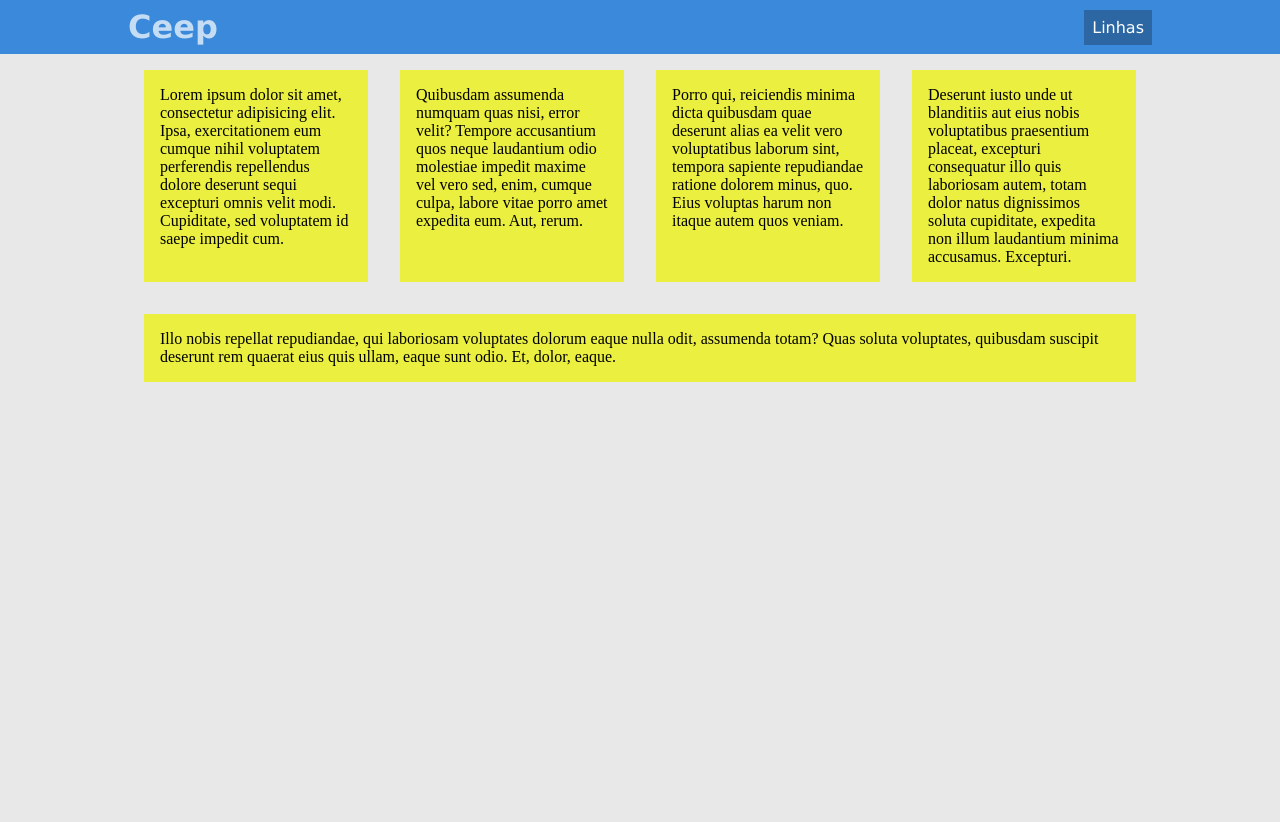
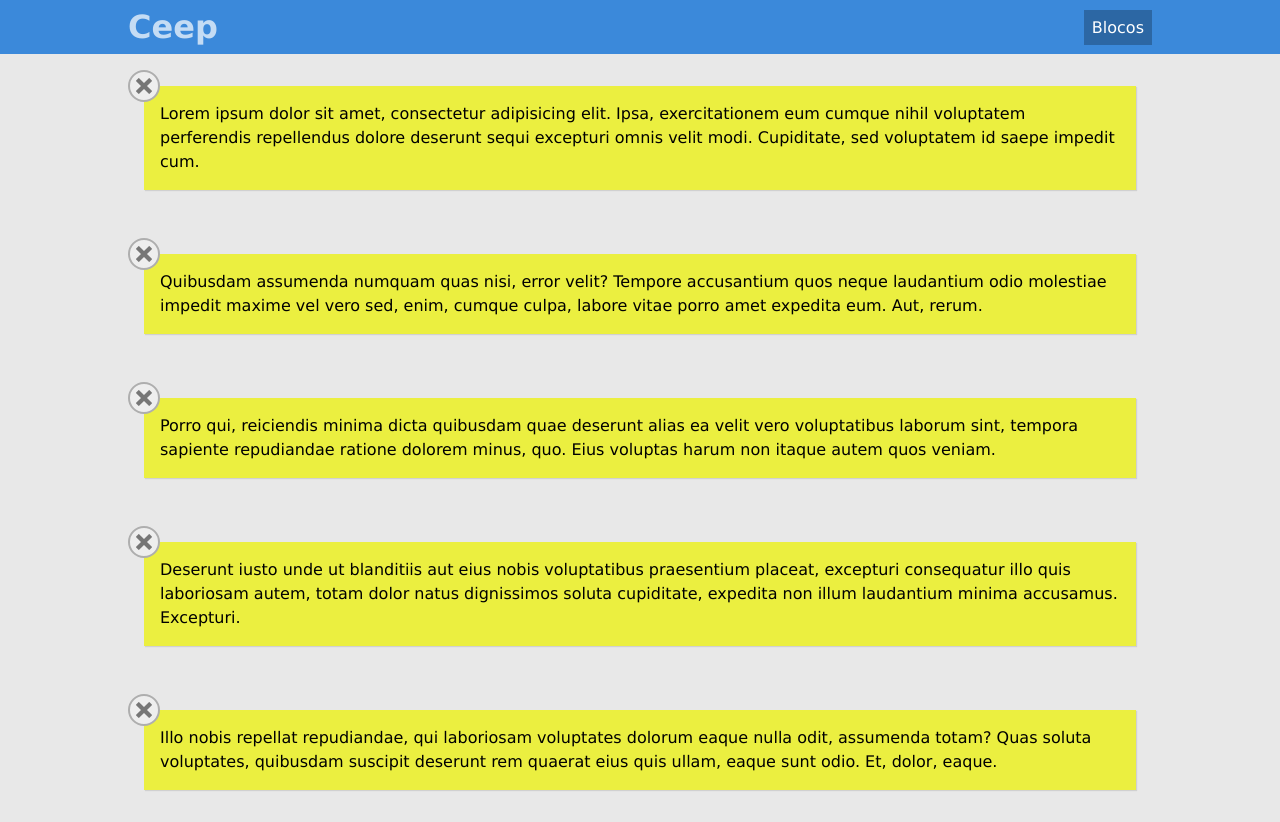
Before and after one commit to bombonato/wd47-jquery, a plain HTML site: page app/index.html in a window 1280 px wide. Both pictures are taken after a click on the button "Linhas". Before the commit the page ends 800 px from the top, so only its background shows below. Drawn offline with Linux system fonts and the light colour scheme.

Commit message:
Aula2 - Transicoes - dataSets - navegar DOM - navegacao parents - querySelector

```diff
--- /dev/null
+++ b/app/css/cartao.css
@@ -0,0 +1,25 @@
+.cartao {
+    margin: 32px 16px;
+    padding: 16px;
+    line-height: 1.5;
+    position: relative;
+    word-wrap: break-word;
+    font-family: "Lucida Grande", "Helvetica", "Arial", sans-serif;
+    background: #EBEF40;
+    box-shadow: 1px 1px 1px rgba(0, 0, 0, .1);
+}
+
+@media (min-width: 560px) {
+    .cartao {
+        flex-grow: 1;
+        display: inline-block;
+        text-align: left;
+        box-sizing: border-box;
+        vertical-align: top;
+    }
+}
+
+.cartao--some {
+    opacity: 0;
+    transition: 2s;
+}
--- /dev/null
+++ b/app/css/estilos.css
@@ -0,0 +1,70 @@
+* {
+    /*    margin entre a borda e os outros elementosda página*/
+    margin: 0;
+    /*    margin interna entre borda e elemento*/
+    padding: 0;
+}
+
+body {
+    background: #e8e8e8;
+}
+
+.cabecalho {
+    background: #3b89da;
+    /*    /margin interna entre borda e elemento*/
+    /*    padding: 16px;*/
+}
+
+.cartao {
+    background: #ebef40;
+    margin: 16px;
+    padding: 16px;
+    display: block;
+}
+
+.cartao--some {
+    opacity: 0;
+    transition: .2s ease-in;
+}
+
+#mudaLayout {
+    display: none;
+}
+
+
+/*depois do tam definido, ele tratará diferentemente.*/
+
+@media (min-width: 560px) {
+    .cartao {
+        display: inline-block;
+        width: 190px;
+        box-sizing: border-box;
+        /* para considerar todas as bordas no tamanho*/
+        text-align: left;
+        flex-grow: 1;
+        /* permite que o cartão de uma esticada se não couber na mesma linha */
+    }
+    .mural {
+        text-align: center;
+        display: flex;
+        flex-wrap: wrap;
+    }
+    .mural--linhas {
+        flex-direction: column;
+    }
+    .mural--linhas .cartao {
+        width: auto;
+    }
+    #mudaLayout {
+        display: inline-block;
+    }
+}
+
+.container {
+    /*    com 2 valores, 1o é top e bottom e 2o é left right*/
+    padding: 0 10%;
+}
+
+.mural {
+    /*    diplay: flex;*/
+}
--- /dev/null
+++ b/app/css/opcoesDoCartao.css
@@ -0,0 +1,38 @@
+.opcoesDoCartao {
+	font-size: 1rem;
+	position: absolute;
+	top: 0;
+	left: 0;
+	transform: translate(-1em, -50%);
+	white-space: nowrap;
+}
+
+.opcoesDoCartao-opcao {
+	display: inline-block;
+	vertical-align: middle;
+	font-size: 1em;
+	height: 2em;
+	width: 2em;
+	text-indent: -99999px;
+	text-align: center;
+	box-sizing: border-box;
+	border-radius: 50%;
+	border: 2px solid;
+	border-color: #AEAEAE;
+	background-color: #EEEEEE;
+	background-size: 1em 1em;
+	background-position: center center;
+	background-repeat: no-repeat;
+}
+
+.opcoesDoCartao-opcao + .opcoesDoCartao-opcao {
+	margin-left: .5em;
+}
+
+.opcoesDoCartao-remove {
+	background-image: url("../img/close.svg");
+}
+
+.opcoesDoCartao-edita {
+	background-image: url("../img/edit.svg");
+}
--- a/app/estilos.css
+++ /dev/null
@@ -1,62 +0,0 @@
-* {
-/*    margin entre a borda e os outros elementosda página*/
-    margin: 0;
-/*    margin interna entre borda e elemento*/
-    padding: 0;
-}
-body {
-     background: #e8e8e8;
-}
-
-.cabecalho {
-    background: #3b89da;
-/*    /margin interna entre borda e elemento*/
-/*    padding: 16px;*/
-}
-
-.cartao {
-    background: #ebef40;
-    margin: 16px;
-    padding: 16px;
-    display: block;
-
-}
-
-#mudaLayout {
-    display: none;
-}
-
-/*depois do tam definido, ele tratará diferentemente.*/
-@media (min-width: 560px) {
-    .cartao {
-        display: inline-block;
-        width: 190px;
-        box-sizing: border-box; /* para considerar todas as bordas no tamanho*/
-        text-align: left;
-        flex-grow: 1; /* permite que o cartão de uma esticada se não couber na mesma linha */
-    }
-    .mural {
-        text-align: center;
-        display: flex;
-        flex-wrap: wrap;
-    }
-
-    .mural--linhas {
-        flex-direction: column;
-    }
-    .mural--linhas .cartao {
-        width: auto;
-    }
-    #mudaLayout {
-        display: inline-block;
-    }
-}
-
-.container {
-/*    com 2 valores, 1o é top e bottom e 2o é left right*/
-    padding: 0 10%;
-}
-
-.mural {
-/*    diplay: flex;*/
-}
--- a/app/index.html
+++ b/app/index.html
@@ -1,39 +1,56 @@
 <!DOCTYPE html>
 <html lang="en">
+
 <head>
     <meta charset="UTF-8">
     <meta name="viewport" content="width=device-width">
     <title>Document</title>
-    <link rel="stylesheet" href="estilos.css">
-    <link rel="stylesheet" href="cabecalho.css">
-    <link rel="stylesheet" href="opcoesDaPagina.css">
+    <link rel="stylesheet" href="css\estilos.css">
+    <link rel="stylesheet" href="css\cabecalho.css">
+    <link rel="stylesheet" href="css\opcoesDaPagina.css">
+    <link rel="stylesheet" href="css\cartao.css">
+    <link rel="stylesheet" href="css\opcoesDoCartao.css">
 </head>
+
 <body>
     <header class="container cabecalho">
         <h1 class="cabecalho-logo">Ceep</h1>
         <div class="opcoesDaPagina">
-            <button id="mudaLayout" class="opcoesDaPagina-botao opcoesDaPagina-opcao" onclick="mudaLayout()">Linhas</button>
+            <!-- <button id="mudaLayout" class="opcoesDaPagina-botao opcoesDaPagina-opcao" onclick="alterarLayout()">Linhas</button> -->
+            <button id="mudaLayout" class="opcoesDaPagina-botao opcoesDaPagina-opcao">Linhas</button>
         </div>
+
     </header>
 
-<section class="container mural mural--linhas">
+    <section class="container mural">
         <div class="cartao" id="cartao1">
-            <p class="cartao-conteudo">Lorem ipsum dolor sit amet, consectetur adipisicing elit. Ipsa, exercitationem eum cumque nihil voluptatem perferendis repellendus dolore deserunt sequi excepturi omnis velit modi. Cupiditate, sed voluptatem id saepe impedit cum.</p>
+            <div class="opcoesDoCartao"><button class="opcoesDoCartao-opcao opcoesDoCartao-remove" data-idcartao="1">Remove</button></div>
+            <p class="cartao-conteudo">Lorem ipsum dolor sit amet, consectetur adipisicing elit. Ipsa, exercitationem eum cumque nihil voluptatem perferendis repellendus dolore deserunt sequi excepturi omnis velit modi. Cupiditate, sed voluptatem id saepe impedit cum.
+            </p>
         </div>
         <div class="cartao" id="cartao2">
+            <div class="opcoesDoCartao"><button class="opcoesDoCartao-opcao opcoesDoCartao-remove" data-idcartao="2">Remove</button></div>
             <p class="cartao-conteudo">Quibusdam assumenda numquam quas nisi, error velit? Tempore accusantium quos neque laudantium odio molestiae impedit maxime vel vero sed, enim, cumque culpa, labore vitae porro amet expedita eum. Aut, rerum.</p>
         </div>
         <div class="cartao" id="cartao3">
+            <div class="opcoesDoCartao"><button class="opcoesDoCartao-opcao opcoesDoCartao-remove" data-idcartao="3">Remove</button></div>
             <p class="cartao-conteudo">Porro qui, reiciendis minima dicta quibusdam quae deserunt alias ea velit vero voluptatibus laborum sint, tempora sapiente repudiandae ratione dolorem minus, quo. Eius voluptas harum non itaque autem quos veniam.</p>
         </div>
         <div class="cartao" id="cartao4">
+            <div class="opcoesDoCartao"><button class="opcoesDoCartao-opcao opcoesDoCartao-remove" data-idcartao="4">Remove</button></div>
             <p class="cartao-conteudo">Deserunt iusto unde ut blanditiis aut eius nobis voluptatibus praesentium placeat, excepturi consequatur illo quis laboriosam autem, totam dolor natus dignissimos soluta cupiditate, expedita non illum laudantium minima accusamus. Excepturi.</p>
         </div>
         <div class="cartao" id="cartao5">
+            <div class="opcoesDoCartao"><button class="opcoesDoCartao-opcao opcoesDoCartao-remove" data-idcartao="5">Remove</button></div>
             <p class="cartao-conteudo">Illo nobis repellat repudiandae, qui laboriosam voluptates dolorum eaque nulla odit, assumenda totam? Quas soluta voluptates, quibusdam suscipit deserunt rem quaerat eius quis ullam, eaque sunt odio. Et, dolor, eaque.</p>
         </div>
-</section>
+    </section>
 
-<script src="principal.js"></script>
+    <script src="js\principal.js"></script>
+
+    <!--     <script>
+        document.body.children[1].classList.toggle('mural--linhas');
+    </script> -->
 </body>
+
 </html>
--- /dev/null
+++ b/app/js/principal.js
@@ -0,0 +1,54 @@
+// para esta função, usar onclick="alterarLayout()" como propriedade do botão no HTML
+function alterarLayout() {
+    document.querySelector(".mural").classList.toggle("mural--linhas");
+}
+
+// var botaoLayout = document.querySelector('#mudaLayout');
+// botaoLayout.onclick = alterarLayout; // esta associando a função, é um tratador de evento;
+
+// Mudar Layout da página (Linhas x Colunas)
+document.querySelector('#mudaLayout').addEventListener('click', function() {
+
+    //pegar o elemnto com a classe mural
+    var mural = document.querySelector('.mural');
+
+    //Tira ou coloca a classe
+    mural.classList.toggle('mural--linhas');
+
+    //Muda o texto do botão
+    if (mural.classList.contains('mural--linhas')) {
+        this.textContent = "Blocos";
+    } else {
+        this.textContent = "Linhas";
+    }
+});
+
+var botoes = document.querySelectorAll('.opcoesDoCartao-remove');
+for (var i = 0; i < botoes.length; i++) {
+    botoes[i].addEventListener('click', removeCartao);
+}
+
+function removeCartao() {
+    console.log("removeCartao()...");
+
+    var botaoRemove = this; // como foi chamado pelo EventListener, veio do Botao, o this corresponde a quem recebeu o evento, como o click foi no botão é a ele que corresponde
+    //var cartao = botaoRemove.remove();
+
+    // ParenteNode é para subir de nível na hierarquia
+    // corresponde a button->div.opcoesDoCartao->div.cartao
+    //var cartao = botaoRemove.parentNode.parentNode;
+
+    //No HTML: <button  idCartao="5">
+    //var idDoCartao = botaoRemove.getAttribute('idCartao');
+    //var cartao = document.querySelector('#cartao' + idDoCartao);
+
+    //No HTML: <button ... data-idcartao="5">
+    //Nao pode usar CamelCase no HTML, teve que mudar o idCartao para idcartao
+    var idDoCartao = botaoRemove.dataset.idcartao;
+    var cartao = document.querySelector('#cartao' + idDoCartao);
+
+    cartao.classList.add('cartao--some');
+    setTimeout(function() {
+        cartao.remove();
+    }, 170);
+}
--- a/app/principal.js
+++ /dev/null
@@ -1,3 +0,0 @@
-function mudaLayout() {
-    document.querySelector(".mural").classList.toggle("mural--linhas");
-}
```
Also changed, not shown: app/css/cabecalho.css (renamed from app/cabecalho.css), app/css/opcoesDaPagina.css (renamed from app/opcoesDaPagina.css), app/img/close.svg (added), app/img/edit.svg (added), app/img/palette.svg (added).
